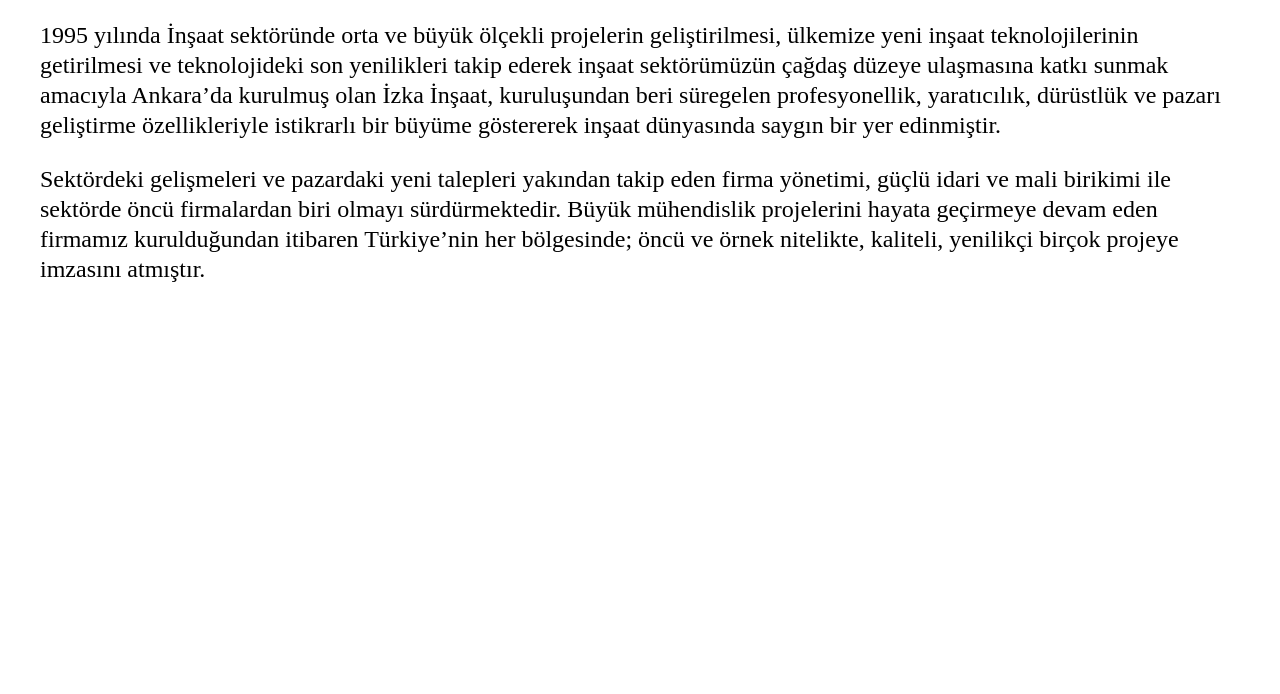
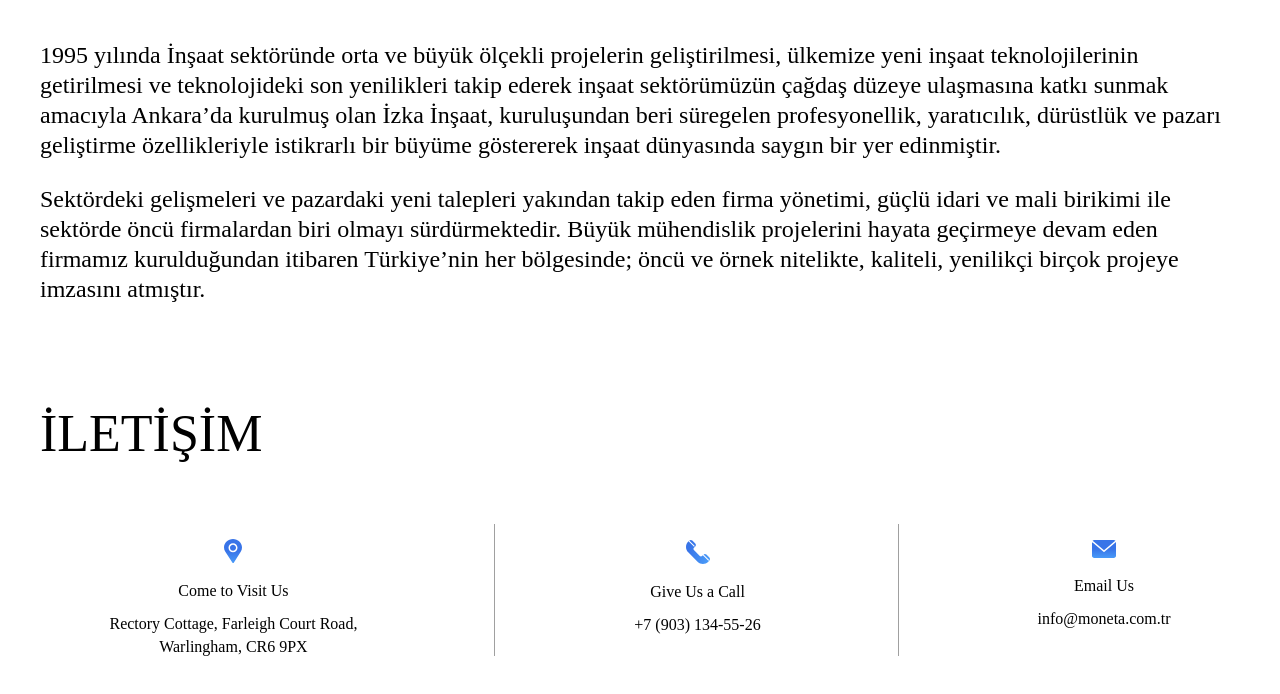
Before and after one commit to ByLnn/front-end, a website: page KendiSayfam/GIT/index.html in a window 1280 px wide. Shown: the part 632-1326 px from the top of the page. Before the commit the page ends 940 px from the top, so only its background shows below. Drawn offline with Linux system fonts and the light colour scheme.

Commit message:
cotact update
html css

```diff
--- a/KendiSayfam/GIT/index.html
+++ b/KendiSayfam/GIT/index.html
@@ -51,5 +51,57 @@
             </p>
         </div>
     </div>
+    <div class="contact-root safe-area">
+         <div class="contact-container">
+            <div class="text-item">
+                <h2>İLETİŞİM</h2>
+            </div>
+            <div class="contact-block">
+         <ul>
+            <li><svg width="18" height="24" viewBox="0 0 18 24" fill="none" xmlns="http://www.w3.org/2000/svg">
+                <path fill-rule="evenodd" clip-rule="evenodd" d="M0 8.4375C0 3.78506 4.0374 0 9 0C13.9626 0 18 3.78506 18 8.4375C18 9.96277 17.5611 11.4576 16.7306 12.7603L9.7684 23.6582C9.63405 23.8686 9.39245 23.9981 9.1309 24H9.12495C8.86565 24 8.62455 23.8744 8.4877 23.6676L1.34345 12.8743C0.46445 11.5434 0 10.0094 0 8.4375ZM4.5 8.71875C4.5 6.23745 6.5187 4.21875 9 4.21875C11.4813 4.21875 13.5 6.23745 13.5 8.71875C13.5 11.1571 11.5451 13.2188 9 13.2188C6.48585 13.2188 4.5 11.1842 4.5 8.71875ZM5.99 8.71875C5.99 10.3771 7.33715 11.7288 9 11.7288C10.6892 11.7288 12.005 10.3529 12.005 8.71875C12.005 7.06455 10.6542 5.70875 9 5.70875C7.3458 5.70875 5.99 7.06455 5.99 8.71875Z" fill="url(#paint0_linear_23_145)"/>
+                <defs>
+                <linearGradient id="paint0_linear_23_145" x1="9" y1="12" x2="9" y2="29.5" gradientUnits="userSpaceOnUse">
+                <stop stop-color="#3874E8"/>
+                <stop offset="1" stop-color="#51ABFF"/>
+                </linearGradient>
+                </defs>
+                </svg>
+            </li>
+            <li>Come to Visit Us</li>
+            <li>Rectory Cottage, Farleigh Court Road,</li>
+            <li> Warlingham, CR6 9PX</li>
+         </ul>
+         <ul>
+            <li><svg width="24" height="25" viewBox="0 0 24 25" fill="none" xmlns="http://www.w3.org/2000/svg">
+                <path fill-rule="evenodd" clip-rule="evenodd" d="M20.399 15.6118L23.3825 18.596C24.2051 19.4187 24.2051 20.7574 23.3825 21.5801L22.2976 22.6653C19.3241 25.6394 14.5119 25.6391 11.5388 22.6653L2.22505 13.3447C-0.741057 10.378 -0.741057 5.55053 2.2252 2.58369L2.52167 2.28972L8.09176 7.77791L8.79281 7.0648L3.22558 1.59176L3.31232 1.50576C4.13268 0.685222 5.47111 0.685222 6.29367 1.50791L9.27642 4.48193C10.1076 5.3132 10.0962 6.64778 9.27722 7.46686L7.92108 8.82329C7.29637 9.44813 7.29647 10.4593 7.92108 11.084L13.7992 16.9684C14.4221 17.5913 15.4361 17.5915 16.0593 16.9682L16.8308 16.1965L22.4004 21.6842L23.1014 20.9711L17.5362 15.5C18.3641 14.7909 19.6155 14.8282 20.399 15.6118Z" fill="url(#paint0_linear_23_169)"/>
+                <defs>
+                <linearGradient id="paint0_linear_23_169" x1="1.50049" y1="12.8932" x2="31.5023" y2="24.8913" gradientUnits="userSpaceOnUse">
+                <stop stop-color="#3874E8"/>
+                <stop offset="1" stop-color="#51ABFF"/>
+                </linearGradient>
+                </defs>
+                </svg>
+            </li>
+            <li>Give Us a Call</li>
+            <li><a href="/">+7 (903) 134-55-26</a></li>
+         </ul>
+         <ul class="none-border">
+            <li><svg width="24" height="19" viewBox="0 0 24 19" fill="none" xmlns="http://www.w3.org/2000/svg">
+                <path fill-rule="evenodd" clip-rule="evenodd" d="M2.25002 0.892578H21.75C22.4152 0.892578 23.0138 1.18273 23.4261 1.64316L22.039 2.84507L12.0016 11.2182L1.96417 2.84507L0.577076 1.63962C0.989244 1.18125 1.58654 0.892578 2.25002 0.892578ZM0 3.19175V16.646C0 17.887 1.00928 18.8965 2.25002 18.8965H21.75C22.9907 18.8965 24 17.887 24 16.646V3.14308C24 3.13568 24 3.12829 23.9999 3.12091L22.5016 4.37037L12.4931 12.719C12.3517 12.8368 12.1767 12.8953 12.0016 12.8953C11.8266 12.8953 11.6515 12.8367 11.5102 12.719L1.50166 4.37037L0 3.19175Z" fill="url(#paint0_linear_23_160)"/>
+                <defs>
+                <linearGradient id="paint0_linear_23_160" x1="12" y1="9.89454" x2="12" y2="23.0224" gradientUnits="userSpaceOnUse">
+                <stop stop-color="#3874E8"/>
+                <stop offset="1" stop-color="#51ABFF"/>
+                </linearGradient>
+                </defs>
+                </svg>
+            </li>
+            <li>Email Us</li>
+            <li><a href="/">info@moneta.com.tr</a></li>
+         </ul>
+            </div>
+         </div>
+    </div>
 </body>
 </html>
--- a/KendiSayfam/GIT/style/style.scss
+++ b/KendiSayfam/GIT/style/style.scss
@@ -6,6 +6,8 @@
 a, ul, li {
     list-style: none;
     text-decoration: none;
+    margin: 0;
+    padding: 0;
 }
 
 
@@ -86,7 +88,7 @@
             font-weight: 500;
             font-size: 52px;
             line-height: 60px;
-            margin: 0 0 40px 0;
+            margin: 0 0 60px 0;
         }
         p {
             font-style: normal;
@@ -97,3 +99,41 @@
         }
     }
 }
+
+
+
+.contact-root {
+    .contact-container {
+        margin: 100px 0 80px 0;
+        h2 {
+            font-style: normal;
+            font-weight: 500;
+            font-size: 52px;
+            line-height: 60px;
+            margin: 0 0 60px 0;
+        }
+        .contact-block {
+            display: flex;
+            justify-content: space-around;
+            ul {
+                text-align: center;
+                padding-right: 137px;
+                border-right: 1px solid #A0A0A0;
+                li {
+                    margin: 15px 0 0 0;
+                    &:nth-child(4) {
+                        margin: 5px 0 0 0;
+                    }
+                    a {
+                        color: black;
+                        cursor: pointer;
+                    }
+                }
+            }
+            .none-border {
+                border: none;
+                padding: 0;
+            }
+        }
+    }
+}
```
Also changed, not shown: KendiSayfam/GIT/style/style.css, 1 other file.
